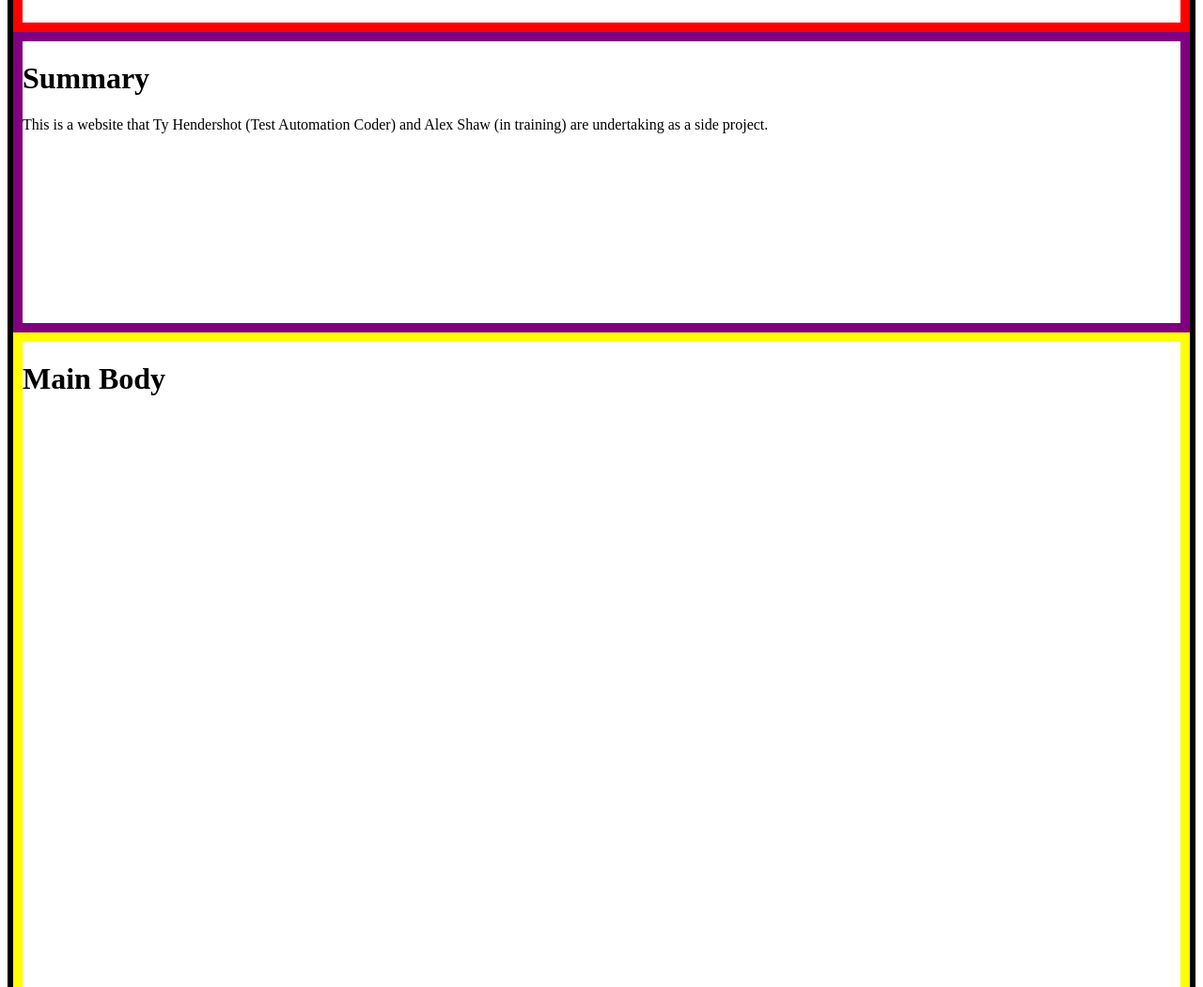
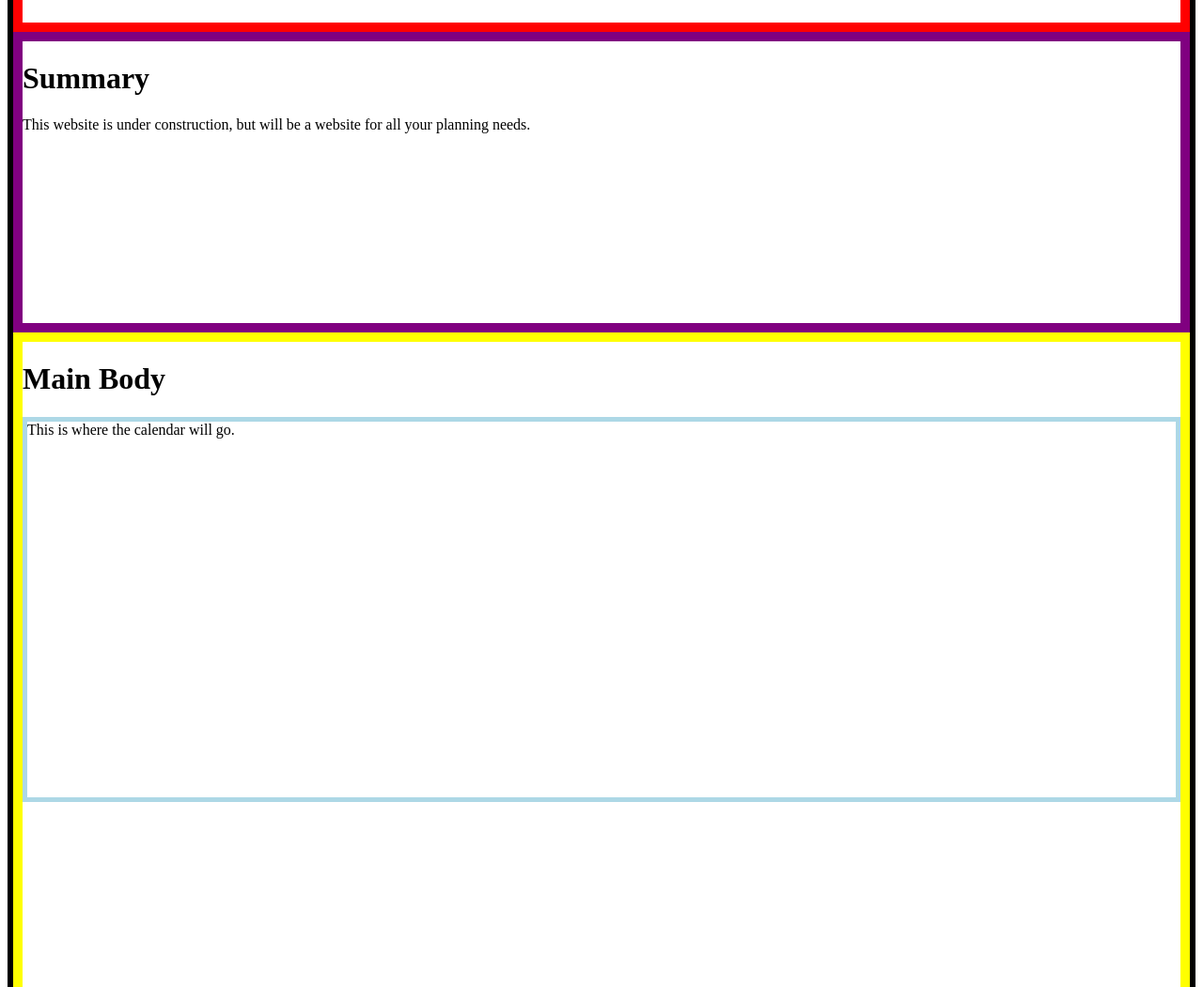
Before and after one commit to tythewildchild/Hendershot-Shaw, a plain HTML site: page HTML/index.html in a window 1280 px wide. Shown: the part 300-1351 px from the top of the page at 94% size. Drawn offline with Linux system fonts and the light colour scheme.

Commit message:
height changes

```diff
--- a/CSS/htmlStyle.css
+++ b/CSS/htmlStyle.css
@@ -44,6 +44,10 @@ div.summary{
 div.main{
     border: 10px solid yellow;
     height: 700px; /*TODO: this height is subject to change and maybe should change*/
+    p{
+        height: 400px;
+        border: 5px solid lightBlue;
+    }
 }
 
 footer{
--- a/HTML/index.html
+++ b/HTML/index.html
@@ -19,11 +19,12 @@
 
     <div class="summary">
         <h1>Summary</h1>
-        <p>This is a website that Ty Hendershot (Test Automation Coder) and Alex Shaw (in training) are undertaking as a side project.</p>
+        <p>This website is under construction, but will be a website for all your planning needs.</p>
     </div>
 
     <div class="main">
         <h1>Main Body</h1>
+        <p>This is where the calendar will go.</p>
     </div>
 
 <footer>
```
